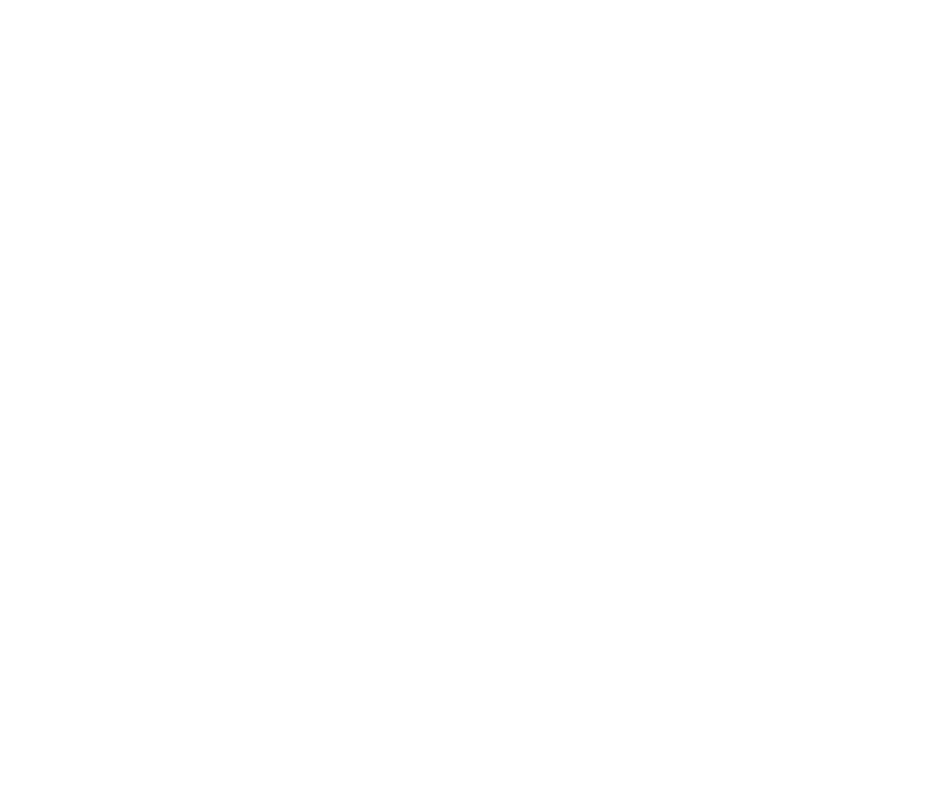
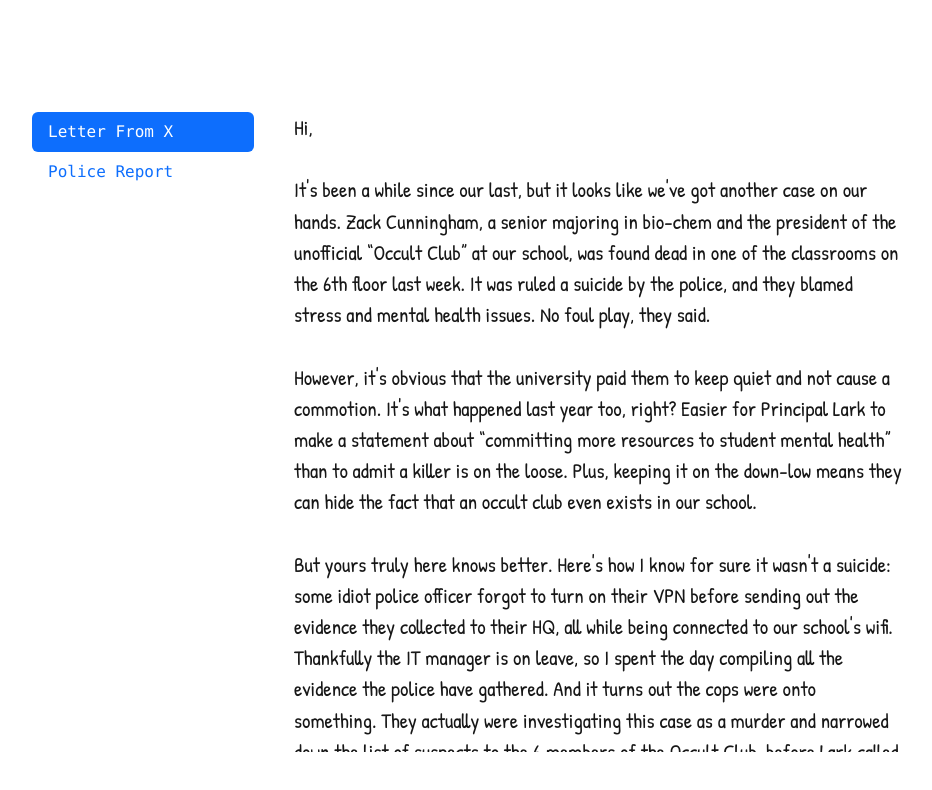
Before and after one commit to TripleSmeven/Murder-At-The-Occult-Club, a Next.js app: page /game in a window 1280 px wide. Shown: the top 790 px of the page, without its empty margins (128-1060 px from the left). Built offline with nearby package versions, Linux system fonts and the light colour scheme.

Commit message:
setup tabs

```diff
--- /dev/null
+++ b/app/game/evidenceComponents/letterFromX/LetterFromX.module.css
@@ -0,0 +1,4 @@
+.letterParent {
+  font-family: Patrick Hand;
+  font-size: 1.3em;
+}
--- /dev/null
+++ b/app/game/evidenceComponents/letterFromX/LetterFromX.tsx
@@ -0,0 +1,37 @@
+import styles from './LetterFromX.module.css';
+
+export default function LetterFromX() {
+  return (
+    <div className={styles.letterParent}>
+      <div>Hi,</div>
+      <br />
+      <div>
+        It&apos;s been a while since our last, but it looks like we&apos;ve got another case on our hands. Zack Cunningham, a senior majoring in bio-chem and the president of the unofficial “Occult Club” at our school, was found dead in one of the classrooms on the 6th floor last week. It was ruled a suicide by the police, and they blamed stress and mental health issues. No foul play, they said.
+      </div>
+      <br />
+      <div>
+        However, it&apos;s obvious that the university paid them to keep quiet and not cause a commotion. It&apos;s what happened last year too, right? Easier for Principal Lark to make a statement about “committing more resources to student mental health” than to admit a killer is on the loose. Plus, keeping it on the down-low means they can hide the fact that an occult club even exists in our school.
+      </div>
+      <br />
+      <div>
+        But yours truly here knows better. Here&apos;s how I know for sure it wasn&apos;t a suicide: some idiot police officer forgot to turn on their VPN before sending out the evidence they collected to their HQ, all while being connected to our school&apos;s wifi. Thankfully the IT manager is on leave, so I spent the day compiling all the evidence the police have gathered. And it turns out the cops were onto something. They actually were investigating this case as a murder and narrowed down the list of suspects to the 6 members of the Occult Club, before Lark called them to shut the investigation down. Check out the attached police report.
+      </div>
+      <br />
+      <div>
+        So you know the drill. Take a look at the evidence and connect the dots. Something definitely fishy happened, and the evidence should prove it. Find out what the police didn&apos;t.
+      </div>
+      <br />
+      <div>
+        Alright, I&apos;ve got to lay low for a bit. DO NOT text me because that stuff is easily tracked. I&apos;ll come find you soon. Figure out as much as you can before then. See you soon.
+      </div>
+      <br />
+      <div>
+        - X
+      </div>
+      <br />
+      <div>
+        P.S. If any evidence is missing any data, IT&apos;S NOT MY FAULT. I didn&apos;t have time to run the decryption software the whole way through. You&apos;re just gonna have to make do.
+      </div>
+    </div>
+  );
+}
--- /dev/null
+++ b/app/game/evidenceComponents/policeReport/PoliceReport.module.css
@@ -0,0 +1,4 @@
+.reportParent {
+  font-family: Special Elite;
+  font-size: 1.3em;
+}
--- /dev/null
+++ b/app/game/evidenceComponents/policeReport/PoliceReport.tsx
@@ -0,0 +1,42 @@
+import styles from './PoliceReport.module.css';
+import Image from 'next/image'
+import badge from './police-badge.png'
+
+export default function PoliceReport() {
+  return (
+    <div className={styles.reportParent}>
+      <div className={styles.badge}>
+        <Image width={100} height={100} src={badge} alt={''} />
+      </div>
+      <div>Hi,</div>
+      <br />
+      <div>
+        It&apos;s been a while since our last, but it looks like we&apos;ve got another case on our hands. Zack Cunningham, a senior majoring in bio-chem and the president of the unofficial “Occult Club” at our school, was found dead in one of the classrooms on the 6th floor last week. It was ruled a suicide by the police, and they blamed stress and mental health issues. No foul play, they said.
+      </div>
+      <br />
+      <div>
+        However, it&apos;s obvious that the university paid them to keep quiet and not cause a commotion. It&apos;s what happened last year too, right? Easier for Principal Lark to make a statement about “committing more resources to student mental health” than to admit a killer is on the loose. Plus, keeping it on the down-low means they can hide the fact that an occult club even exists in our school.
+      </div>
+      <br />
+      <div>
+        But yours truly here knows better. Here&apos;s how I know for sure it wasn&apos;t a suicide: some idiot police officer forgot to turn on their VPN before sending out the evidence they collected to their HQ, all while being connected to our school&apos;s wifi. Thankfully the IT manager is on leave, so I spent the day compiling all the evidence the police have gathered. And it turns out the cops were onto something. They actually were investigating this case as a murder and narrowed down the list of suspects to the 6 members of the Occult Club, before Lark called them to shut the investigation down. Check out the attached police report.
+      </div>
+      <br />
+      <div>
+        So you know the drill. Take a look at the evidence and connect the dots. Something definitely fishy happened, and the evidence should prove it. Find out what the police didn&apos;t.
+      </div>
+      <br />
+      <div>
+        Alright, I&apos;ve got to lay low for a bit. DO NOT text me because that stuff is easily tracked. I&apos;ll come find you soon. Figure out as much as you can before then. See you soon.
+      </div>
+      <br />
+      <div>
+        - X
+      </div>
+      <br />
+      <div>
+        P.S. If any evidence is missing any data, IT&apos;S NOT MY FAULT. I didn&apos;t have time to run the decryption software the whole way through. You&apos;re just gonna have to make do.
+      </div>
+    </div>
+  );
+}
--- a/app/game/game.module.css
+++ b/app/game/game.module.css
@@ -1,5 +1,12 @@
 .gameParent {
-    font-family: 'Consolas';
-    margin: 5em auto;
-    max-width: 45em;
+  font-family: 'Consolas';
+  margin: 7em auto;
+  max-width: 60em;
 }
+
+.tabContent {
+  max-height: 80vh;
+  max-width: 50vw;
+  overflow-y: auto;
+  padding: 0 1em;
+}
--- /dev/null
+++ b/app/game/gameLayout.module.css
@@ -0,0 +1,24 @@
+:root {
+  --background: #ffffff;
+  --foreground: #171717;
+}
+
+@theme inline {
+  --color-background: var(--background);
+  --color-foreground: var(--foreground);
+  --font-sans: var(--font-geist-sans);
+  --font-mono: var(--font-geist-mono);
+}
+
+@media (prefers-color-scheme: dark) {
+  :root {
+    --background: #0a0a0a;
+    --foreground: #ededed;
+  }
+}
+
+body {
+  background: var(--background);
+  color: var(--foreground);
+  font-family: Arial, Helvetica, sans-serif;
+}
--- /dev/null
+++ b/app/game/layout.tsx
@@ -0,0 +1,41 @@
+import type { Metadata } from "next";
+import { Caveat, Shadows_Into_Light, Patrick_Hand, Special_Elite } from "next/font/google";
+import "bootstrap/dist/css/bootstrap.min.css";
+import "./gameLayout.module.css"
+
+const caveat = Caveat({
+  variable: "--font-caveat-sans",
+  subsets: ["latin"],
+});
+const shadows = Shadows_Into_Light({
+  variable: "--font-shadows",
+  weight: "400",
+  subsets: ["latin"],
+});
+const patrick = Patrick_Hand({
+  variable: "--font-patrick",
+  weight: "400",
+  subsets: ["latin"],
+});
+const special = Special_Elite({
+  variable: "--font-special",
+  weight: "400",
+  subsets: ["latin"],
+})
+
+export const metadata: Metadata = {
+  title: "Murder At The Occult Club",
+  description: "A detective puzzle game",
+};
+
+export default function Layout({
+  children,
+}: Readonly<{
+  children: React.ReactNode;
+}>) {
+  return (
+    <div className={special.variable}>
+      {children}
+    </div>
+  );
+}
--- a/app/game/page.tsx
+++ b/app/game/page.tsx
@@ -1,10 +1,45 @@
+'use client'
+import Col from 'react-bootstrap/Col';
+import Nav from 'react-bootstrap/Nav';
+import Row from 'react-bootstrap/Row';
+import Tab from 'react-bootstrap/Tab';
+
 import styles from './game.module.css'
+
+import LetterFromX from './evidenceComponents/letterFromX/LetterFromX';
+import PoliceReport from './evidenceComponents/policeReport/PoliceReport';
 
 
 export default function Game() {
   return (
     <div className={styles.gameParent}>
-
+      <LeftTabs></LeftTabs>
     </div>
   );
 }
+
+// https://react-bootstrap.netlify.app/docs/components/tabs/#custom-tab-layout
+function LeftTabs() {
+  return (
+    <Tab.Container id="left-tabs-example" defaultActiveKey="first">
+      <Row>
+        <Col sm={3}>
+          <Nav variant="pills" className="flex-column">
+            <Nav.Item>
+              <Nav.Link eventKey="first">Letter From X</Nav.Link>
+            </Nav.Item>
+            <Nav.Item>
+              <Nav.Link eventKey="second">Police Report</Nav.Link>
+            </Nav.Item>
+          </Nav>
+        </Col>
+        <Col sm={9}>
+          <Tab.Content className={styles.tabContent}>
+            <Tab.Pane eventKey="first"><LetterFromX /></Tab.Pane>
+            <Tab.Pane eventKey="second"><PoliceReport /></Tab.Pane>
+          </Tab.Content>
+        </Col>
+      </Row>
+    </Tab.Container>
+  );
+}
--- a/app/layout.tsx
+++ b/app/layout.tsx
@@ -1,5 +1,5 @@
 import type { Metadata } from "next";
-import { Geist, Geist_Mono, Comfortaa } from "next/font/google";
+import { Geist, Geist_Mono, Caveat } from "next/font/google";
 import "./globals.css";
 
 const geistSans = Geist({
@@ -12,8 +12,8 @@
   subsets: ["latin"],
 });
 
-const cormfortaa = Comfortaa({
-  variable: "--font-comfortaa",
+const caveat = Caveat({
+  variable: "--font-caveat-sans",
   subsets: ["latin"],
 });
 
@@ -32,7 +32,7 @@
       <head>
       </head>
       <body
-        className={`${geistSans.variable} ${geistMono.variable} antialiased`}
+        className={`${geistSans.variable} ${geistMono.variable} ${caveat.variable} antialiased`}
       >
         {children}
       </body>
--- a/package.json
+++ b/package.json
@@ -9,8 +9,10 @@
     "lint": "eslint"
   },
   "dependencies": {
+    "bootstrap": "^5.3.8",
     "next": "16.1.3",
     "react": "19.2.3",
+    "react-bootstrap": "^2.10.10",
     "react-dom": "19.2.3"
   },
   "devDependencies": {
```
Also changed, not shown: app/game/evidenceComponents/policeReport/police-badge.png (added), 1 other file (tests, documents, lock files or other folders).
